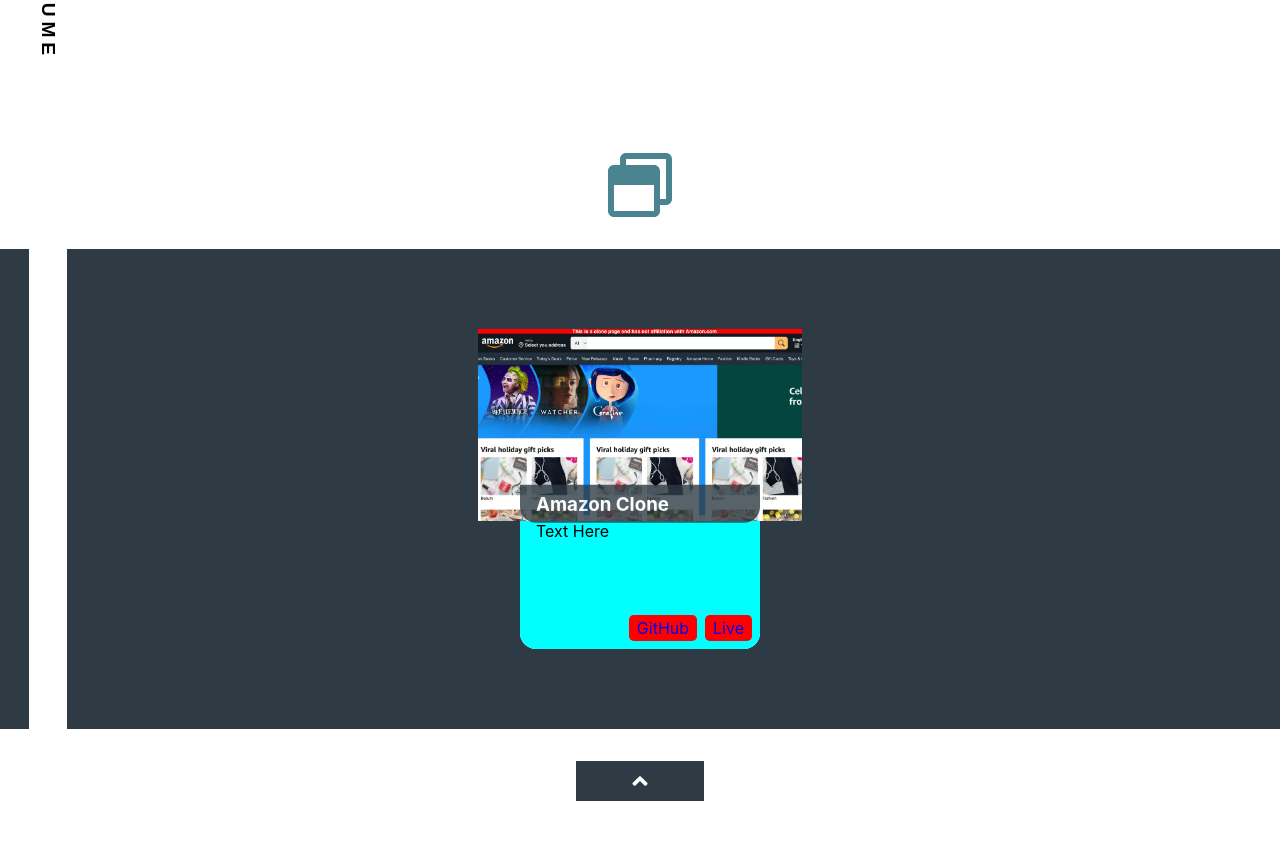
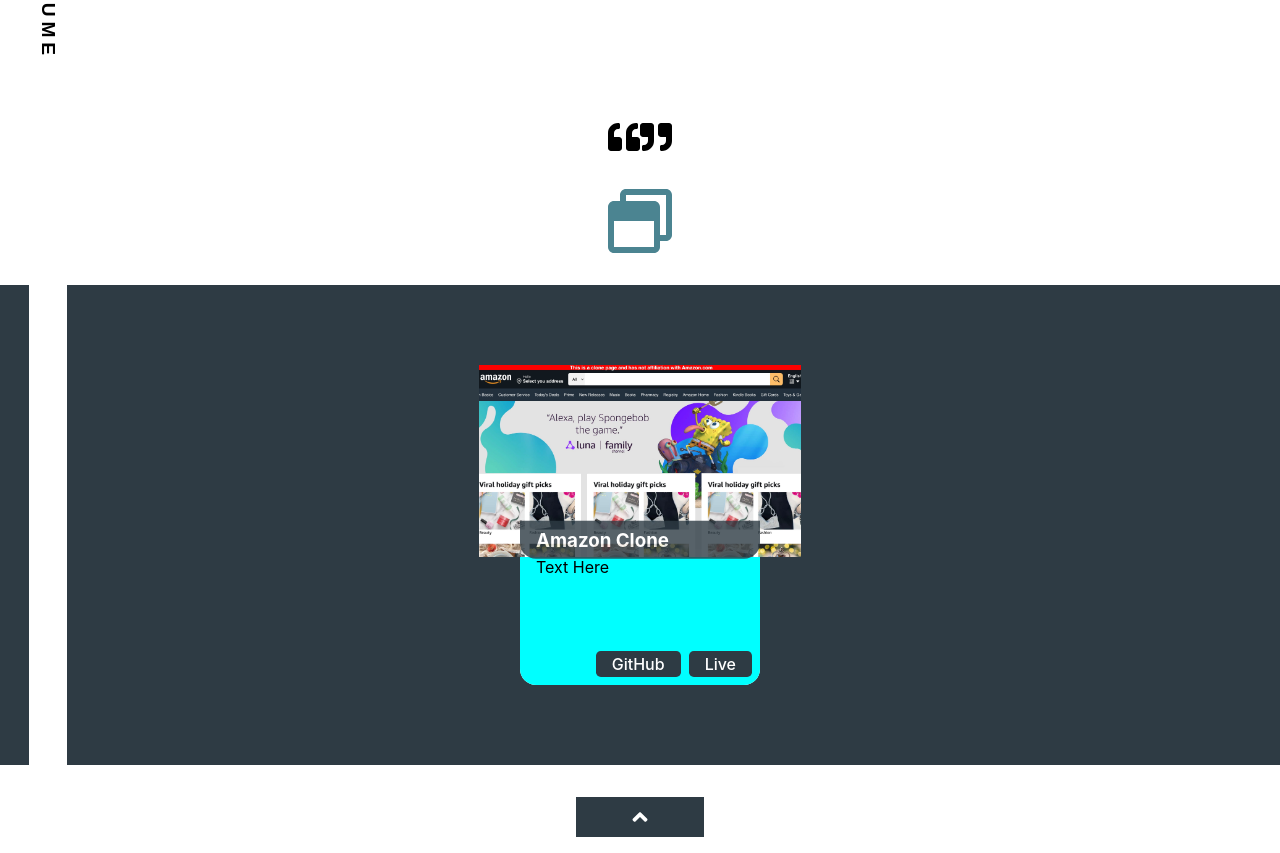
Before and after one commit to TravisAlanH/portfolionov2, a React (Create React App) app: page /projects in a window 1280 px wide. Shown: the part 615-1468 px from the top of the page. Before the commit the page ends 1432 px from the top, so only its background shows below. Built offline with nearby package versions, Linux system fonts and the light colour scheme.

Commit message:
Quote Section on Projects Started

```diff
--- a/src/Components/Projects.js
+++ b/src/Components/Projects.js
@@ -1,6 +1,12 @@
 import React from "react";
 import { Link } from "react-router-dom";
-import { FaAngleDown, FaRegWindowRestore, FaAngleUp } from "react-icons/fa";
+import {
+  FaAngleDown,
+  FaRegWindowRestore,
+  FaAngleUp,
+  FaQuoteLeft,
+  FaQuoteRight,
+} from "react-icons/fa";
 import { motion } from "framer-motion";
 import Amazon from "../Images/AmazonCloneImg.jpg";
 
@@ -97,6 +103,18 @@
           </div>
         </div>
       </div>
+      {/* QUOTE */}
+
+      <div className="QuoteBlock">
+        <div className="QuoteMark">
+          <FaQuoteLeft className="PageIconQuote GradientNoHover" />
+        </div>
+        <div className="QuoteText"></div>
+        <div className="QuoteMark">
+          <FaQuoteRight className="PageIconQuote GradientNoHover" />
+        </div>
+      </div>
+
       {/* CONTENT */}
       <div className="PageIconDiv">
         <div className="Start" id="Start"></div>
--- a/src/Styles/Links.css
+++ b/src/Styles/Links.css
@@ -458,6 +458,20 @@
 
 }
 
+/* QUOTE */
+
+.QuoteBlock{
+    width: 100%;
+    display: flex;
+    flex-direction: row;
+    justify-content: center;
+}
+
+.PageIconQuote {
+    width: 2rem;
+    height: 2rem;
+}
+
 /* PROJECTS */
 
 .ProjectsBox {
@@ -561,13 +575,15 @@
 }
 
 .ProjectItemButton {
-    padding-right: .5rem;
-    padding-left: .5rem;
+    padding-right: 1rem;
+    padding-left: 1rem;
     padding-top: .2rem;
     padding-bottom: .2rem;
     margin-right: .5rem;
     margin-bottom: .5rem;
-    background-color: red;
+    background-color: rgb(46, 59, 68);
+    color: white;
+    font-weight: 500;
     border-radius: .3rem;
     text-decoration: none;
 }
```
Also changed, not shown: src/Images/AmazonCloneImg.jpg.
